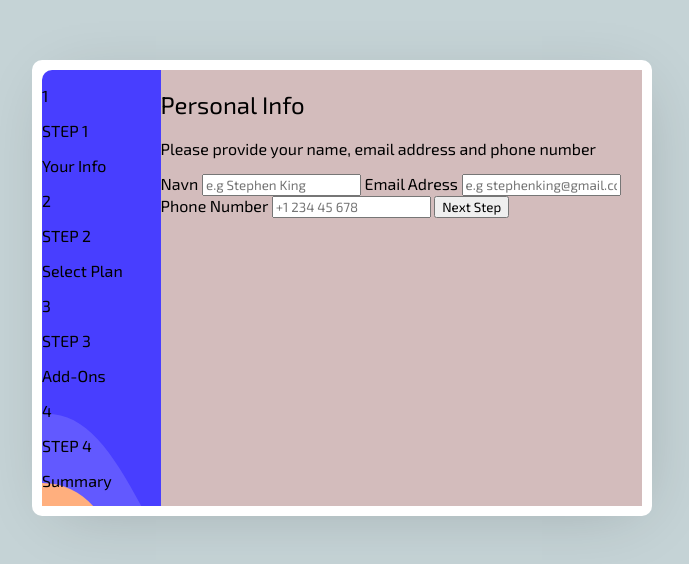
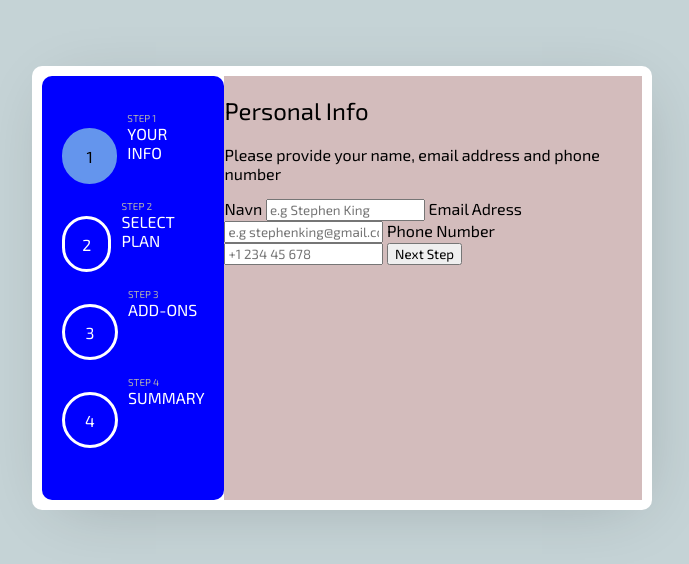
Before and after one commit to LarsGJobloop/kodeloftet-28-02-24, a website: page index.html in a window 1280 px wide. Shown: the part 120-684 px from the top of the page, without its empty margins (298-987 px from the left). Drawn offline with Linux system fonts and the light colour scheme.

Commit message:
add styling for menu sidebar

```diff
--- a/index.html
+++ b/index.html
@@ -18,32 +18,40 @@
   <section class="multi-step-form">
     <div class="menu-left">
       <ol>
-        <li>
+        <li class="menu-item menu-item-current">
           <p>1</p>
 
-          <p>STEP 1</p>
-          <p>Your Info</p>
+          <div class="menu-text">
+            <p class="menu-step">STEP 1</p>
+            <p class="menu-name">Your Info</p>
+          </div>
         </li>
 
-        <li>
+        <li class="menu-item">
           <p>2</p>
 
-          <p>STEP 2</p>
-          <p>Select Plan</p>
+          <div class="menu-text">
+            <p class="menu-step">STEP 2</p>
+            <p class="menu-name">Select Plan</p>
+          </div>
         </li>
 
-        <li>
+        <li class="menu-item">
           <p>3</p>
 
-          <p>STEP 3</p>
-          <p>Add-Ons</p>
+          <div class="menu-text">
+            <p class="menu-step">STEP 3</p>
+            <p class="menu-name">Add-Ons</p>
+          </div>
         </li>
 
-        <li>
+        <li class="menu-item">
           <p>4</p>
 
-          <p>STEP 4</p>
-          <p>Summary</p>
+          <div class="menu-text">
+            <p class="menu-step">STEP 4</p>
+            <p class="menu-name">Summary</p>
+          </div>
         </li>
       </ol>
     </div>
--- a/styles.css
+++ b/styles.css
@@ -33,8 +33,47 @@ ol {
 }
 
 .menu-left {
-  background-image: url("assets/images/bg-sidebar-desktop.svg");
+  background-color: blue;
+  border-radius: 10px;
   width: 200px;
+  padding: 20px;
+}
+
+.menu-item {
+  display: flex;
+  gap: 10px;
+}
+
+.menu-item > p {
+  border-style: solid;
+  border-color: white;
+  color: white;
+  border-radius: 1000px;
+  height: 50px;
+  width: 50px;
+  display: flex;
+  justify-content: center;
+  align-items: center;
+}
+
+.menu-item-current > p {
+  background-color: cornflowerblue;
+  color: black;
+  border-color: cornflowerblue;
+}
+
+.menu-text > p {
+  margin: 0px;
+}
+
+.menu-step {
+  font-size: x-small;
+  color: rgb(176, 175, 175);
+}
+
+.menu-name {
+  color: white;
+  text-transform: uppercase;
 }
 
 .choice-box {
```
